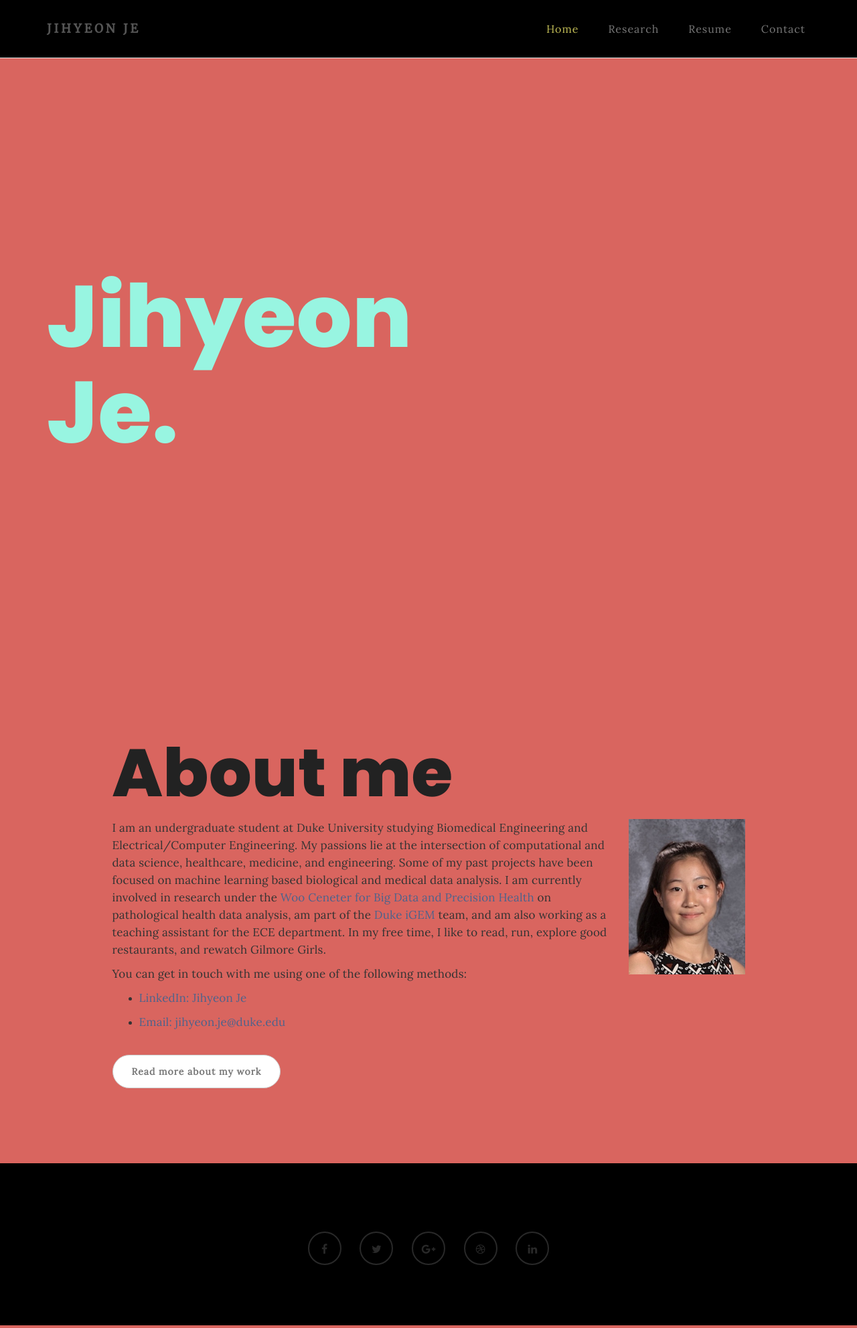
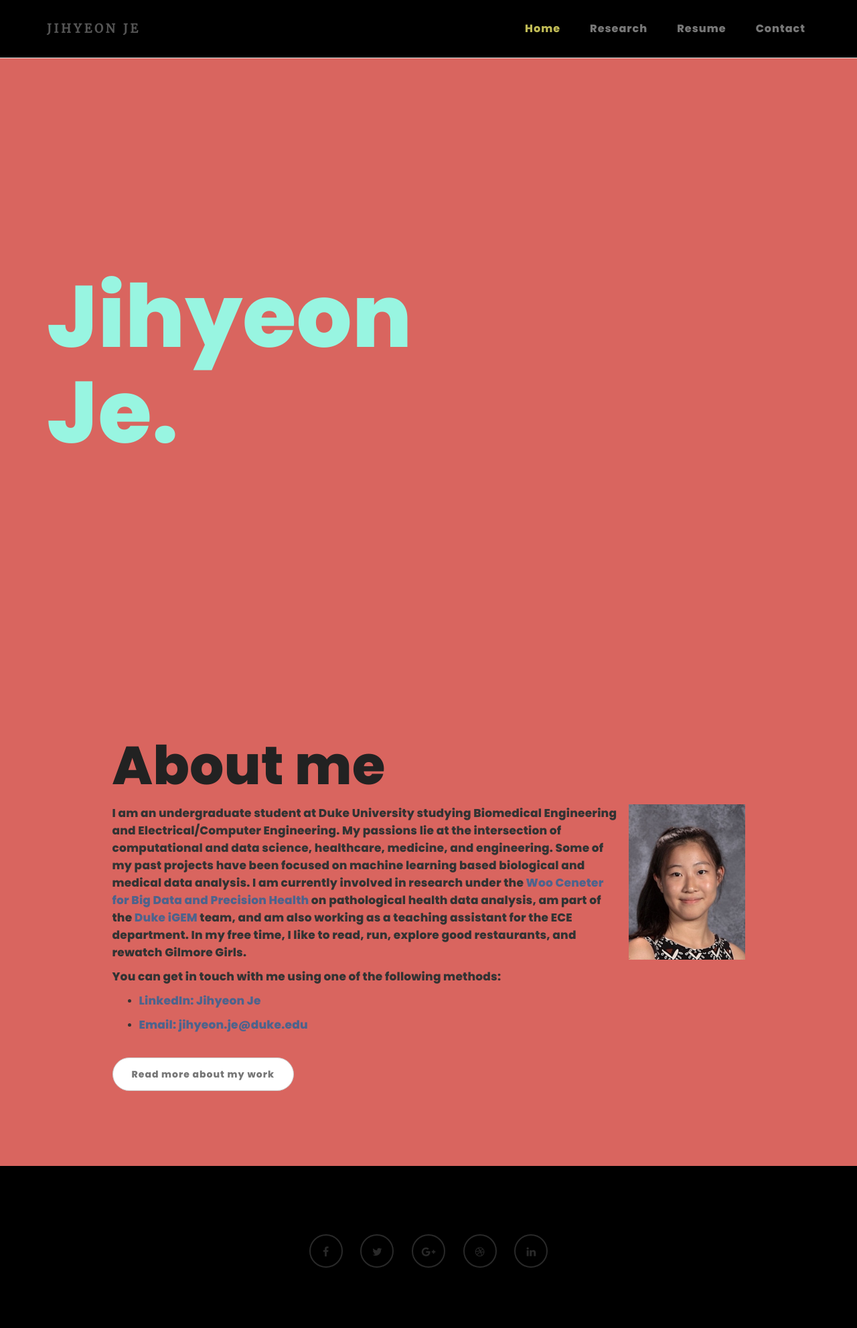
Before and after one commit to rpraka/JihyeonJe.com, a Jekyll site: the page index.html, which Jekyll copies as it is, in a window 1280 px wide. Shown: the whole page at 67% size. Built offline with Jekyll 4.4.1, drawn with Linux system fonts in a browser that asks for light colours.

Commit message:
Update style.css

```diff
--- a/css/style.css
+++ b/css/style.css
@@ -5,7 +5,7 @@ http://www.tooplate.com/view/2085-neuron
 
 body {
 		background: #d9655f;
-    font-family: 'Lora', serif;
+    font-family: 'Poppins', sans-serif;
     font-style: normal;
 		font-weight: 300;
     overflow-x: hidden;
@@ -26,18 +26,18 @@ h1,h2,h3,h4,h5,h6 {
 }
 
 h1 {
-    color: #ffffff;
+    color: #98f5e1;
     text-align: left;
-    font-size: 100px;
+    font-size: 80px;
     padding-bottom: 14px;
     margin-bottom: 0px;
 }
 
 h2 {
-    color: #ffffff;
+    color: #98f5e1;
     text-align: left;
     font-size: 170px;
-    padding-bottom: 14px;
+    padding-bottom: 18px;
     margin-bottom: 0px;
 }
 
```
